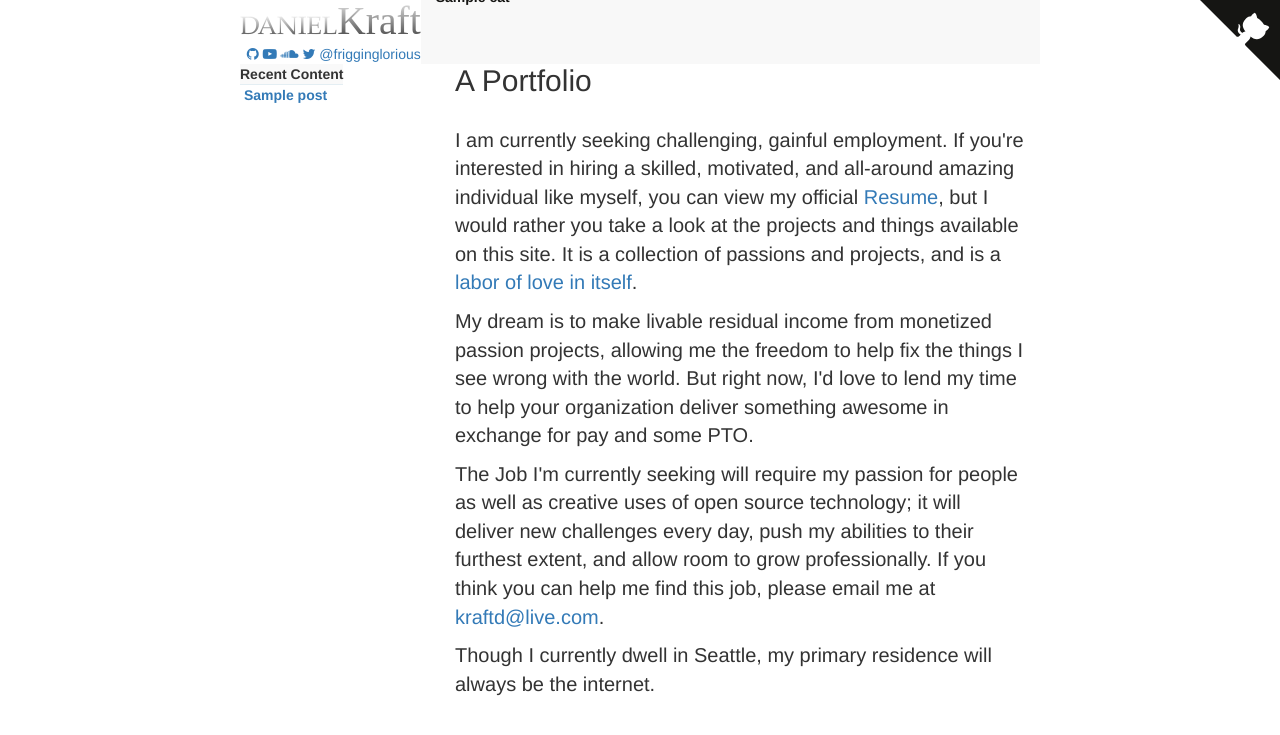
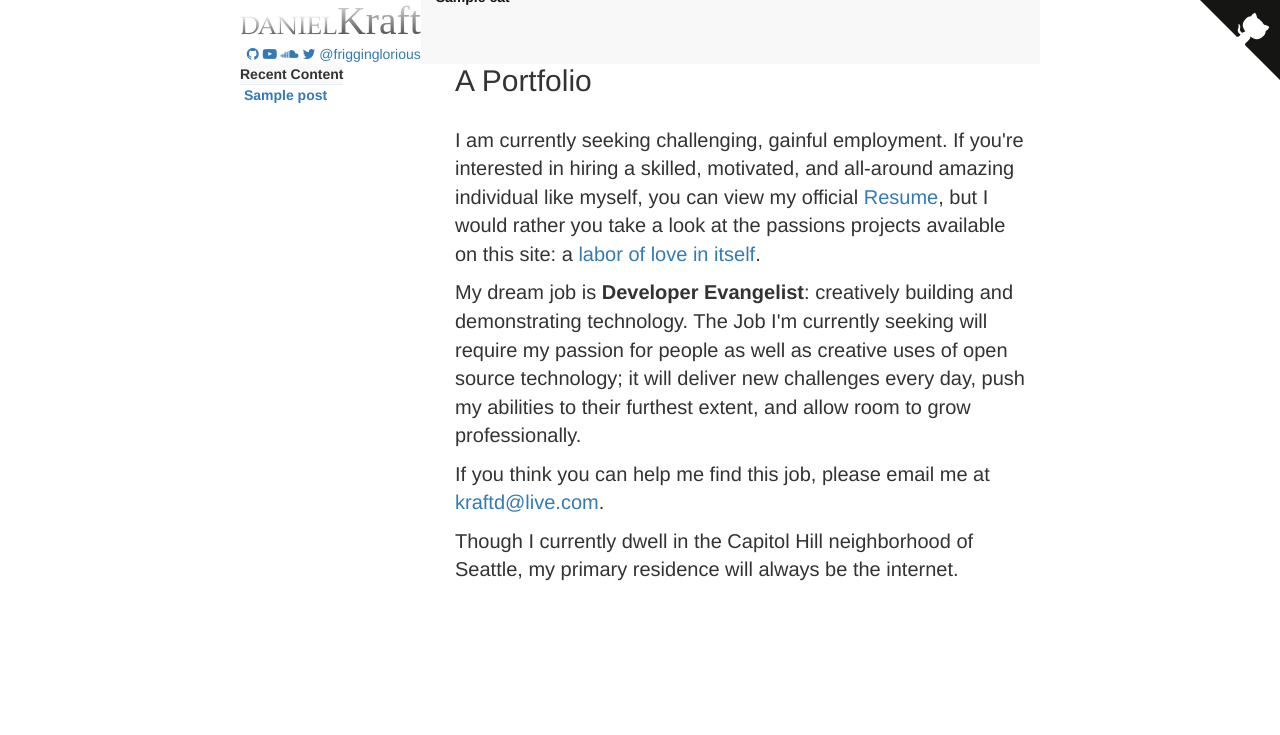
Before and after one commit to frigginglorious/frigginglorio.us, a PHP site: page /index.php in a window 1280 px wide. Shown: the top 735 px of the page. Run offline with PHP 8.4, Linux system fonts and the light colour scheme; tables that the repository leaves empty or names only in its code hold one stand-in row (values such as "Sample post").

Commit message:
static content rewrite

```diff
--- a/homeContent.php
+++ b/homeContent.php
@@ -3,14 +3,15 @@
 </h2>
 	<br>
 	<p>
-		I am currently seeking challenging, gainful employment. If you're interested in hiring a skilled, motivated, and all-around amazing individual like myself, you can view my official <a href="fil/DanielKraft_Resume.pdf" target="_blank">Resume</a>, but I would rather you take a look at the projects and things available on this site. It is a collection of passions and projects, and is a <a href="?postID=33">labor of love in itself</a>.</p>
+		I am currently seeking challenging, gainful employment. If you're interested in hiring a skilled, motivated, and all-around amazing individual like myself, you can view my official <a href="fil/DanielKraft_Resume.pdf" target="_blank">Resume</a>, but I would rather you take a look at the passions projects available on this site: a <a href="?postID=33">labor of love in itself</a>.</p>
 	<p>
-		My dream is to make livable residual income from monetized passion projects, allowing me the freedom to help fix the things I see wrong with the world. But right now, I'd love to lend my time to help your organization deliver something awesome in exchange for pay and some PTO.
-	<p>
-		The Job I'm currently seeking will require my passion for people as well as creative uses of open source technology; it will deliver new challenges every day, push my abilities to their furthest extent, and allow room to grow professionally. If you think you can help me find this job, please email me at <a href="mailto:kraftd@live.com">kraftd@live.com</a>.
+		My dream job is <strong>Developer Evangelist</strong>: creatively building and demonstrating technology. The Job I'm currently seeking will require my passion for people as well as creative uses of open source technology; it will deliver new challenges every day, push my abilities to their furthest extent, and allow room to grow professionally.
 	</p>
 	<p>
-		Though I currently dwell in Seattle, my primary residence will always be the internet.
+		If you think you can help me find this job, please email me at <a href="mailto:kraftd@live.com">kraftd@live.com</a>.
+	</p>
+	<p>
+		Though I currently dwell in the Capitol Hill neighborhood of Seattle, my primary residence will always be the internet.
 	</p>
 	<!-- <p>
 		If you are looking to contact me securely at my personal gmail address, my PGP public key is <a href="fil/pgpkey.txt" target="_blank">available here</a>
```
